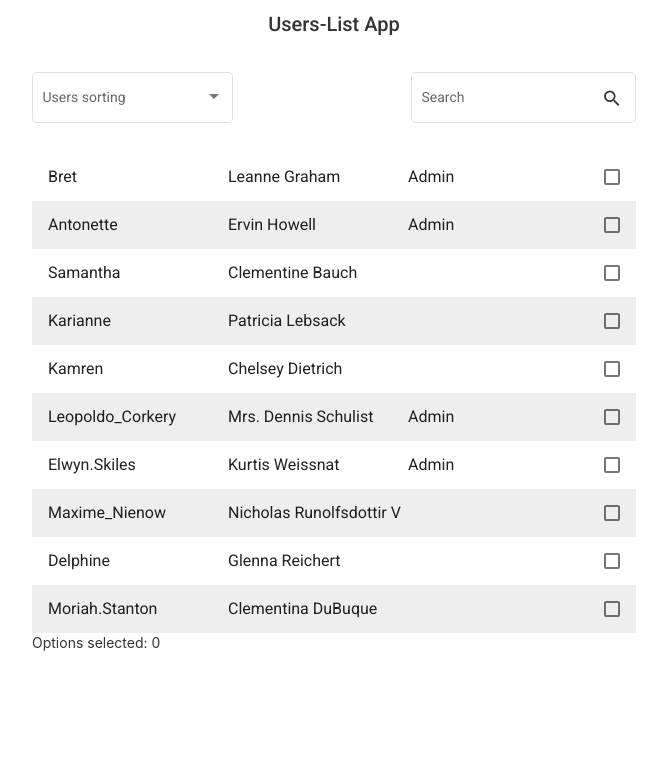
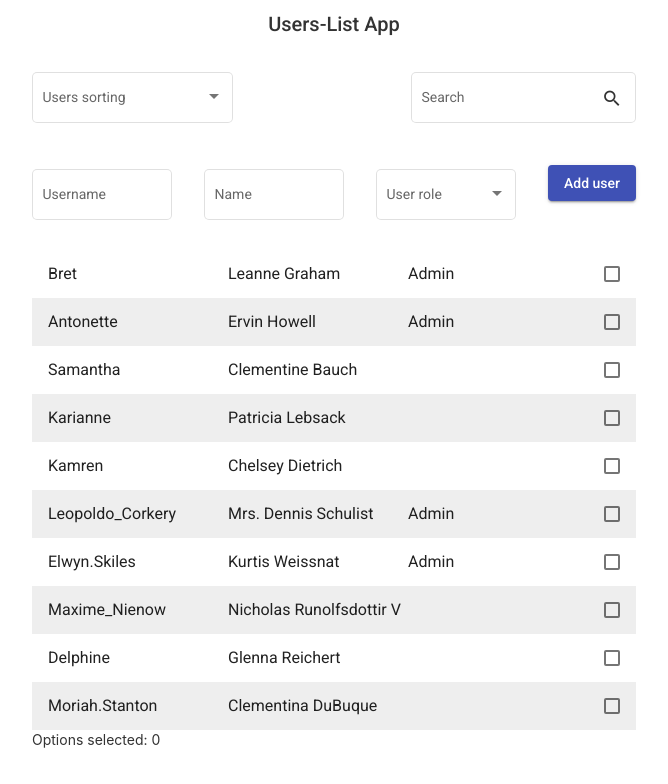
Before and after one commit to Valdemar26/users-list-jsexpert, an Angular app: page / in a window 1280 px wide. Shown: the top 784 px of the page, without its empty margins (306-974 px from the left). Built offline with nearby package versions, Linux system fonts and the light colour scheme.

Commit message:
5: lesson 5, part 1, adding new user

```diff
--- a/src/app/app.module.ts
+++ b/src/app/app.module.ts
@@ -8,6 +8,7 @@ import { MatListModule } from '@angular/material/list';
 import { MatSelectModule } from '@angular/material/select';
 import { MatInputModule } from '@angular/material/input';
 import { MatIconModule } from '@angular/material/icon';
+import { MatButtonModule } from '@angular/material/button';
 
 import { AppRoutingModule } from './app-routing.module';
 import { AppComponent } from './app.component';
@@ -28,7 +29,8 @@ import { UsersListComponent } from './users-list/users-list.component';
     MatListModule,
     MatSelectModule,
     MatInputModule,
-    MatIconModule
+    MatIconModule,
+    MatButtonModule
   ],
   providers: [],
   bootstrap: [AppComponent]
--- a/src/app/users-list/users-list.component.html
+++ b/src/app/users-list/users-list.component.html
@@ -1,4 +1,4 @@
-<div class="sorting">
+<div class="line">
 
   <mat-form-field appearance="outline">
     <mat-label>Users sorting</mat-label>
@@ -19,6 +19,28 @@
 
 </div>
 
+<div class="line">
+  <mat-form-field appearance="outline" class="item">
+    <mat-label>Username</mat-label>
+    <input matInput placeholder="Username" [(ngModel)]="username">
+  </mat-form-field>
+
+  <mat-form-field appearance="outline" class="item">
+    <mat-label>Name</mat-label>
+    <input matInput placeholder="Name" [(ngModel)]="name">
+  </mat-form-field>
+
+  <mat-form-field appearance="outline" class="item">
+    <mat-label>User role</mat-label>
+    <mat-select [(ngModel)]="role">
+      <mat-option value="Admin">Admin</mat-option>
+      <mat-option value="User">User</mat-option>
+    </mat-select>
+  </mat-form-field>
+
+  <button mat-raised-button color="primary" (click)="addUser()">Add user</button>
+</div>
+
 <mat-selection-list #usersList>
   <mat-list-option *ngFor="let user of users; let i = index;"
                    [ngClass]="{'gray': i % 2}">
--- a/src/app/users-list/users-list.component.scss
+++ b/src/app/users-list/users-list.component.scss
@@ -1,8 +1,12 @@
-.sorting {
+.line {
   display: flex;
   justify-content: space-between;
   align-items: flex-start;
   margin-top: 20px;
+
+  .item {
+    width: 140px;
+  }
 }
 
 .item {
--- a/src/app/users-list/users-list.component.ts
+++ b/src/app/users-list/users-list.component.ts
@@ -11,6 +11,9 @@ import { UserInterface } from '../interfaces/user.interface';
 export class UsersListComponent implements OnInit {
 
   users: UserInterface[];
+  username: string;
+  name: string;
+  role: string;
 
   constructor(public usersService: UsersService) { }
 
@@ -29,4 +32,19 @@ export class UsersListComponent implements OnInit {
   sort(direction: string) {
     this.users = this.usersService.sortUsers(direction);
   }
+
+  addUser() {
+    // todo write random generator method for id, email, phone and website
+    this.usersService.addUser({
+      id: Math.floor((Math.random() * 6) + 10),
+      name: this.name,
+      username: this.username,
+      email: '',
+      role: this.role,
+      phone: '',
+      website: ''
+    })
+
+    this.users = this.usersService.getUsersList();
+  }
 }
--- a/src/app/users.service.ts
+++ b/src/app/users.service.ts
@@ -118,4 +118,8 @@ export class UsersService {
     const direction = !!parseInt(val, 10) ? -1 : 1;
     return this.usersList.sort((a: UserInterface, b: UserInterface) => direction * (a.username > b.username ? 1 : -1));
   }
+
+  addUser(newUser: UserInterface) {
+    this.usersList.unshift(newUser);
+  }
 }
```
